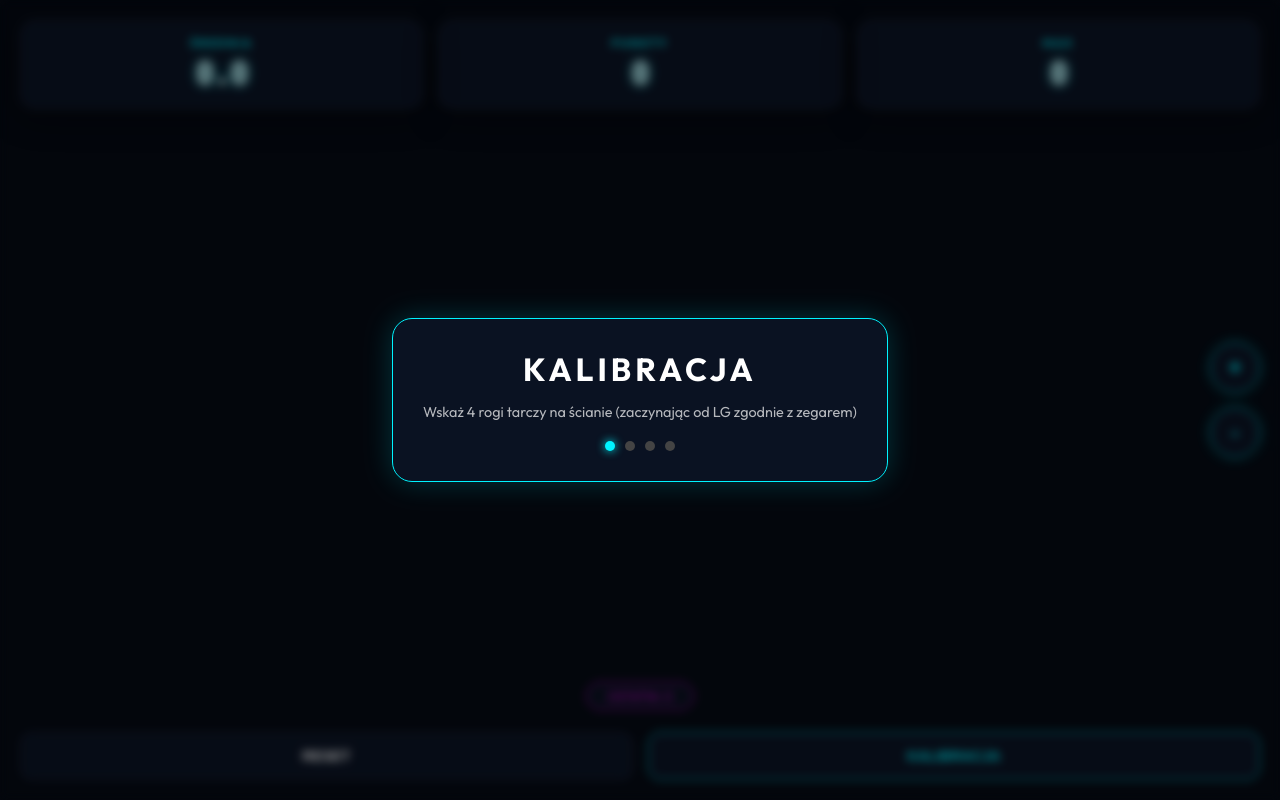
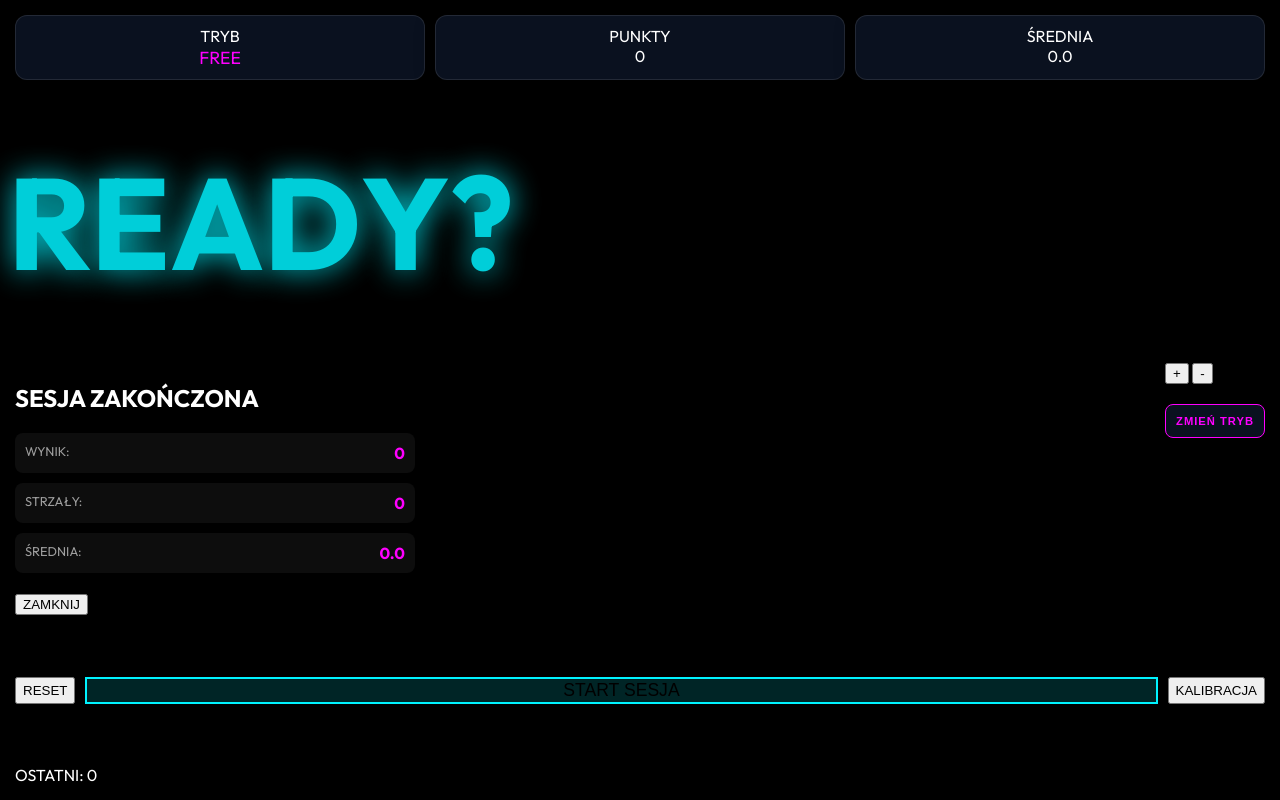
Before and after one commit to LukaszDabros/Antigravity, a PHP site: page / in a window 1280 px wide. Run offline with PHP 8.4, Linux system fonts and the light colour scheme.

Commit message:
Fix UI Motorola G85 i Tryby Treningowe (Precyzja/Szybkość)

```diff
--- a/virtual-shooting-range-mobile/app.js
+++ b/virtual-shooting-range-mobile/app.js
@@ -9,14 +9,16 @@ const dCtx = detectionCanvas.getContext('2d', { willReadFrequently: true });
 const uiCtx = uiCanvas.getContext('2d');
 const shotSound = document.getElementById('shot-sound');
 
+const scoreEl = document.getElementById('score-val');
 const avgValEl = document.getElementById('avg-val');
-const scoreEl = document.getElementById('score-val');
-const maxValEl = document.getElementById('max-val');
+const modeValEl = document.getElementById('mode-val');
 const lastValEl = document.getElementById('last-val');
+const sessionCountdown = document.getElementById('session-countdown');
+const resultModal = document.getElementById('result-modal');
+const resScoreEl = document.getElementById('res-score');
+const resShotsEl = document.getElementById('res-shots');
+const resAvgEl = document.getElementById('res-avg');
 const calibrationOverlay = document.getElementById('calibration-overlay');
-const dots = document.querySelectorAll('.dot');
-const zoomInBtn = document.getElementById('zoom-in');
-const zoomOutBtn = document.getElementById('zoom-out');
 
 // Stan aplikacji
 let state = {
@@ -25,14 +27,22 @@ let state = {
     corners: [], // [tl, tr, br, bl]
     score: 0,
     shots: 0,
-    maxScore: 0,
-    avgScore: 0,
+    sessionShots: 0,
+    sessionScore: 0,
     isArmed: true,
     threshold: 230,
     lastShotTime: 0,
     zoom: 1.0,
+
+    // Sesje
+    mode: 'FREE', // FREE, PRECISION, SPEED
+    sessionState: 'IDLE', // IDLE, COUNTDOWN, ACTIVE
+    timeLeft: 0,
+
+    // Drag & Drop
     isDragging: false,
-    dragIndex: -1
+    dragIndex: -1,
+    dragOffset: { x: 0, y: 0 }
 };
 
 // Ładowanie ustawień
@@ -52,40 +62,31 @@ function loadSettings() {
     }
 }
 
-// 1. Inicjalizacja kamery
+// 1. Inicjalizacja kamery i Zoomu
 async function initCamera() {
     loadSettings();
     try {
         const stream = await navigator.mediaDevices.getUserMedia({
-            video: {
-                facingMode: 'environment',
-                width: { ideal: 1280 },
-                height: { ideal: 720 }
-            }
+            video: { facingMode: 'environment', width: { ideal: 1280 }, height: { ideal: 720 } }
         });
         video.srcObject = stream;
-
         video.onloadedmetadata = () => {
             uiCanvas.width = video.videoWidth;
             uiCanvas.height = video.videoHeight;
             detectionCanvas.width = video.videoWidth / 4;
             detectionCanvas.height = video.videoHeight / 4;
-
             requestAnimationFrame(detectionLoop);
         };
-    } catch (err) {
-        console.error("Camera error:", err);
-    }
+    } catch (err) { console.error(err); }
 }
 
-// Zoom
 function applyZoom() {
     video.style.transform = `scale(${state.zoom})`;
     localStorage.setItem('laser_range_zoom', state.zoom);
 }
 
-zoomInBtn.onclick = () => { state.zoom += 0.2; applyZoom(); };
-zoomOutBtn.onclick = () => { if(state.zoom > 1) state.zoom -= 0.2; applyZoom(); };
+document.getElementById('zoom-in').onclick = () => { state.zoom += 0.2; applyZoom(); };
+document.getElementById('zoom-out').onclick = () => { if(state.zoom > 1) state.zoom -= 0.2; applyZoom(); };
 
 // 2. Detekcja
 function detectionLoop() {
@@ -93,11 +94,10 @@ function detectionLoop() {
     const data = dCtx.getImageData(0, 0, detectionCanvas.width, detectionCanvas.height).data;
 
     let brightestX = -1, brightestY = -1, maxBrightness = 0;
-
     for (let i = 0; i < data.length; i += 4) {
-        const brightness = (data[i] + data[i+1] + data[i+2]) / 3;
-        if (brightness > state.threshold && brightness > maxBrightness) {
-            maxBrightness = brightness;
+        const b = (data[i] + data[i+1] + data[i+2]) / 3;
+        if (b > state.threshold && b > maxBrightness) {
+            maxBrightness = b;
             brightestX = (i / 4) % detectionCanvas.width;
             brightestY = Math.floor((i / 4) / detectionCanvas.width);
         }
@@ -134,26 +134,94 @@ function calculateScore(x, y) {
     return 0;
 }
 
+// 3. Punktacja i Sesje
 function processShot(x, y) {
     if (Date.now() - state.lastShotTime < 400) return;
+
+    // Jeśli sesja jest aktywna, sprawdzamy warunki
+    if (state.sessionState !== 'ACTIVE' && state.mode !== 'FREE') return;
 
     const points = calculateScore(x, y);
     if (points === 0) return;
 
     state.shots++;
     state.score += points;
-    if (points > state.maxScore) state.maxScore = points;
-    state.avgScore = (state.score / state.shots).toFixed(1);
 
-    scoreEl.innerText = state.score;
-    avgValEl.innerText = state.avgScore;
-    maxValEl.innerText = state.maxScore;
-    lastValEl.innerText = points;
+    // Statystyki sesji
+    state.sessionShots++;
+    state.sessionScore += points;
 
+    updateUI();
     shotSound.currentTime = 0;
     shotSound.play().catch(() => {});
     drawHit(x, y);
+    state.lastShotTime = Date.now();
+
+    // Koniec sesji "Precyzja"
+    if (state.mode === 'PRECISION' && state.sessionShots >= 10) {
+        endSession();
+    }
 }
+
+function updateUI() {
+    scoreEl.innerText = state.score;
+    avgValEl.innerText = state.shots > 0 ? (state.score / state.shots).toFixed(1) : "0.0";
+    modeValEl.innerText = state.mode;
+}
+
+// Tryby treningowe
+document.getElementById('mode-toggle').onclick = () => {
+    const modes = ['FREE', 'PRECISION', 'SPEED'];
+    let idx = modes.indexOf(state.mode);
+    state.mode = modes[(idx + 1) % modes.length];
+    updateUI();
+};
+
+document.getElementById('start-session-btn').onclick = startSession;
+
+function startSession() {
+    if (state.isCalibrating) return alert("Najpierw skalibruj tarczę!");
+
+    state.sessionState = 'COUNTDOWN';
+    state.sessionScore = 0;
+    state.sessionShots = 0;
+    uiCtx.clearRect(0, 0, uiCanvas.width, uiCanvas.height); // Czyścimy stare ślady
+    drawTarget();
+
+    let count = 3;
+    sessionCountdown.classList.add('active');
+    const timer = setInterval(() => {
+        sessionCountdown.querySelector('.huge-text').innerText = count > 0 ? count : "START!";
+        if (count === 0) {
+            clearInterval(timer);
+            state.sessionState = 'ACTIVE';
+            setTimeout(() => { sessionCountdown.classList.remove('active'); }, 500);
+            if (state.mode === 'SPEED') startSpeedTimer();
+        }
+        count--;
+    }, 1000);
+}
+
+function startSpeedTimer() {
+    state.timeLeft = 30;
+    const timer = setInterval(() => {
+        state.timeLeft--;
+        if (state.timeLeft <= 0 || state.sessionState !== 'ACTIVE') {
+            clearInterval(timer);
+            if (state.sessionState === 'ACTIVE') endSession();
+        }
+    }, 1000);
+}
+
+function endSession() {
+    state.sessionState = 'IDLE';
+    resScoreEl.innerText = state.sessionScore;
+    resShotsEl.innerText = state.sessionShots;
+    resAvgEl.innerText = state.sessionShots > 0 ? (state.sessionScore / state.sessionShots).toFixed(1) : "0.0";
+    resultModal.classList.add('active');
+}
+
+document.getElementById('close-result').onclick = () => resultModal.classList.remove('active');
 
 function drawTarget() {
     if (state.corners.length < 4) return;
@@ -190,51 +258,55 @@ function drawHit(x, y) {
     uiCtx.fill();
 }
 
-// 4. Kalibracja i Drag & Drop
-window.addEventListener('mousedown', startDrag);
-window.addEventListener('touchstart', (e) => startDrag(e.touches[0]));
-window.addEventListener('mousemove', doDrag);
-window.addEventListener('touchmove', (e) => { e.preventDefault(); doDrag(e.touches[0]); }, {passive: false});
-window.addEventListener('mouseup', stopDrag);
-window.addEventListener('touchend', stopDrag);
+// 4. Drag & Drop (Poprawione dla Motorola G85 - contain fit)
+function getMousePos(e) {
+    const rect = video.getBoundingClientRect();
+
+    // Logika dla object-fit: contain
+    const videoRatio = video.videoWidth / video.videoHeight;
+    const containerRatio = rect.width / rect.height;
+
+    let actualWidth, actualHeight, offsetX = 0, offsetY = 0;
+
+    if (containerRatio > videoRatio) {
+        actualHeight = rect.height;
+        actualWidth = actualHeight * videoRatio;
+        offsetX = (rect.width - actualWidth) / 2;
+    } else {
+        actualWidth = rect.width;
+        actualHeight = actualWidth / videoRatio;
+        offsetY = (rect.height - actualHeight) / 2;
+    }
+
+    const x = ((e.clientX - rect.left - offsetX) / actualWidth) * uiCanvas.width;
+    const y = ((e.clientY - rect.top - offsetY) / actualHeight) * uiCanvas.height;
+
+    return { x, y };
+}
 
 function startDrag(e) {
     if (state.isCalibrating) {
-        handleFirstCalibration(e);
+        const pos = getMousePos(e);
+        state.corners.push(pos);
+        if (state.corners.length === 4) finishCalibration();
         return;
     }
 
-    const rect = uiCanvas.getBoundingClientRect();
-    const x = ((e.clientX - rect.left) / rect.width) * uiCanvas.width;
-    const y = ((e.clientY - rect.top) / rect.height) * uiCanvas.height;
-
+    const pos = getMousePos(e);
     state.corners.forEach((p, i) => {
-        const dist = Math.sqrt(Math.pow(x - p.x, 2) + Math.pow(y - p.y, 2));
-        if (dist < 50) {
+        const d = Math.sqrt(Math.pow(pos.x - p.x, 2) + Math.pow(pos.y - p.y, 2));
+        if (d < 60) {
             state.isDragging = true;
             state.dragIndex = i;
+            state.dragOffset = { x: pos.x - p.x, y: pos.y - p.y };
         }
     });
 }
 
-function handleFirstCalibration(e) {
-    const rect = uiCanvas.getBoundingClientRect();
-    const x = ((e.clientX - rect.left) / rect.width) * uiCanvas.width;
-    const y = ((e.clientY - rect.top) / rect.height) * uiCanvas.height;
-
-    state.corners.push({x, y});
-    dots[state.calibrationStep].classList.add('active');
-    state.calibrationStep++;
-    if (state.calibrationStep === 4) finishCalibration();
-}
-
 function doDrag(e) {
     if (!state.isDragging) return;
-    const rect = uiCanvas.getBoundingClientRect();
-    const x = ((e.clientX - rect.left) / rect.width) * uiCanvas.width;
-    const y = ((e.clientY - rect.top) / rect.height) * uiCanvas.height;
-
-    state.corners[state.dragIndex] = {x, y};
+    const pos = getMousePos(e);
+    state.corners[state.dragIndex] = { x: pos.x - state.dragOffset.x, y: pos.y - state.dragOffset.y };
     updateHandles();
     drawTarget();
 }
@@ -276,4 +348,12 @@ document.getElementById('calibrate-btn').onclick = () => {
     updateHandles();
 };
 
+// Event Listeners
+window.addEventListener('mousedown', startDrag);
+window.addEventListener('touchstart', (e) => startDrag(e.touches[0]));
+window.addEventListener('mousemove', doDrag);
+window.addEventListener('touchmove', (e) => { e.preventDefault(); doDrag(e.touches[0]); }, {passive: false});
+window.addEventListener('mouseup', stopDrag);
+window.addEventListener('touchend', stopDrag);
+
 initCamera();
--- a/virtual-shooting-range-mobile/index.html
+++ b/virtual-shooting-range-mobile/index.html
@@ -17,44 +17,53 @@
         </div>
 
         <!-- Nakładka UI (HUD) -->
-        <div id="hud">
-            <div class="top-bar">
+        <div id="hud" class="flex-column">
+            <div class="top-bar flex-row">
                 <div class="stat-box">
-                    <span class="label">ŚREDNIA</span>
-                    <span id="avg-val" class="value">0.0</span>
+                    <span class="label">TRYB</span>
+                    <span id="mode-val" class="value small">FREE</span>
                 </div>
                 <div class="stat-box">
                     <span class="label">PUNKTY</span>
                     <span id="score-val" class="value">0</span>
                 </div>
                 <div class="stat-box">
-                    <span class="label">MAX</span>
-                    <span id="max-val" class="value">0</span>
+                    <span class="label">ŚREDNIA</span>
+                    <span id="avg-val" class="value">0.0</span>
                 </div>
             </div>
 
-            <!-- Sterowanie Zoomem -->
-            <div class="zoom-controls">
-                <button id="zoom-in" class="zoom-btn">+</button>
-                <button id="zoom-out" class="zoom-btn">-</button>
+            <!-- Odliczanie (Sesje) -->
+            <div id="session-countdown" class="overlay">
+                <div class="huge-text">READY?</div>
             </div>
 
-            <div id="calibration-overlay" class="overlay active">
-                <div class="overlay-content">
-                    <h1>KALIBRACJA</h1>
-                    <p>Wskaż 4 rogi tarczy na ścianie (zaczynając od LG zgodnie z zegarem)</p>
-                    <div class="progress-dots">
-                        <span class="dot active"></span>
-                        <span class="dot"></span>
-                        <span class="dot"></span>
-                        <span class="dot"></span>
+            <!-- Podsumowanie Wyników -->
+            <div id="result-modal" class="overlay">
+                <div class="overlay-content result-card">
+                    <h2>SESJA ZAKOŃCZONA</h2>
+                    <div class="result-stats">
+                        <div class="res-item"><span class="res-label">WYNIK:</span> <span id="res-score" class="res-value">0</span></div>
+                        <div class="res-item"><span class="res-label">STRZAŁY:</span> <span id="res-shots" class="res-value">0</span></div>
+                        <div class="res-item"><span class="res-label">ŚREDNIA:</span> <span id="res-avg" class="res-value">0.0</span></div>
                     </div>
+                    <button id="close-result" class="glass-btn primary">ZAMKNIJ</button>
                 </div>
             </div>
 
-            <div class="controls">
+            <!-- Sterowanie Zoomem i Trybami -->
+            <div class="side-controls flex-column">
+                <div class="zoom-controls">
+                    <button id="zoom-in" class="zoom-btn">+</button>
+                    <button id="zoom-out" class="zoom-btn">-</button>
+                </div>
+                <button id="mode-toggle" class="mode-btn">Zmień Tryb</button>
+            </div>
+
+            <div class="controls flex-row">
                 <button id="reset-btn" class="glass-btn">RESET</button>
-                <button id="calibrate-btn" class="glass-btn primary">KALIBRACJA</button>
+                <button id="start-session-btn" class="glass-btn primary big-btn">START SESJA</button>
+                <button id="calibrate-btn" class="glass-btn">KALIBRACJA</button>
             </div>
 
             <div id="last-shot-box">
--- a/virtual-shooting-range-mobile/style.css
+++ b/virtual-shooting-range-mobile/style.css
@@ -62,224 +62,129 @@ body, html {
 }
 
 /* HUD */
+/* Klasy pomocnicze Flexbox */
+.flex-column { display: flex; flex-direction: column; }
+.flex-row { display: flex; flex-direction: row; }
+
 #hud {
-    position: relative;
+    position: absolute;
+    top: 0;
+    left: 0;
     z-index: 10;
     width: 100%;
     height: 100%;
-    display: flex;
-    flex-direction: column;
-    justify-content: space-between;
-    padding: 20px;
+    padding: 15px;
     pointer-events: none;
+    justify-content: space-between; /* Rozsuwa HUD na całą wysokość */
 }
 
 .top-bar {
-    display: flex;
-    justify-content: space-between;
-    gap: 15px;
+    width: 100%;
+    gap: 10px;
     pointer-events: auto;
 }
 
 .stat-box {
     background: var(--glass-bg);
-    backdrop-filter: blur(10px);
+    backdrop-filter: blur(15px);
     border: 1px solid var(--glass-border);
-    padding: 15px 25px;
-    border-radius: 15px;
+    padding: 10px;
+    border-radius: 12px;
     flex: 1;
     display: flex;
     flex-direction: column;
     align-items: center;
-    box-shadow: 0 8px 32px 0 rgba(0, 0, 0, 0.37);
+    box-shadow: 0 4px 20px rgba(0, 0, 0, 0.4);
 }
 
-.stat-box .label {
-    font-size: 0.7rem;
-    font-weight: 700;
-    letter-spacing: 2px;
-    color: var(--neon-blue);
-    margin-bottom: 5px;
+.stat-box .value.small {
+    font-size: 1.1rem;
+    color: var(--neon-pink);
 }
 
-.stat-box .value {
-    font-family: 'JetBrains Mono', monospace;
-    font-size: 1.8rem;
-    font-weight: 700;
-    text-shadow: 0 0 10px var(--neon-blue);
+/* Wideo z dopasowaniem */
+#camera-feed {
+    width: 100%;
+    height: 100%;
+    object-fit: contain; /* Gwarantuje widoczność CAŁEGO kadru bez ucinania */
+    background: black;
+    transition: transform 0.3s ease;
 }
 
-/* Calibration Overlay */
-.overlay {
+/* Boczny panel sterowania */
+.side-controls {
     position: absolute;
-    top: 0;
-    left: 0;
-    width: 100%;
-    height: 100%;
-    background: rgba(0,0,0,0.4);
-    backdrop-filter: blur(5px);
-    display: none;
-    align-items: center;
-    justify-content: center;
-    z-index: 20;
-    pointer-events: auto;
-    transition: opacity 0.3s ease;
-}
-
-.overlay.active {
-    display: flex;
-}
-
-.overlay-content {
-    text-align: center;
-    padding: 30px;
-    border-radius: 20px;
-    background: var(--glass-bg);
-    border: 1px solid var(--neon-blue);
-    box-shadow: 0 0 30px rgba(0, 243, 255, 0.2);
-}
-
-.overlay-content h1 {
-    font-size: 2rem;
-    margin: 0 0 10px 0;
-    letter-spacing: 4px;
-}
-
-.overlay-content p {
-    font-size: 0.9rem;
-    color: rgba(255,255,255,0.7);
-}
-
-.progress-dots {
-    display: flex;
-    justify-content: center;
-    gap: 10px;
-    margin-top: 20px;
-}
-
-.dot {
-    width: 10px;
-    height: 10px;
-    border-radius: 50%;
-    background: #444;
-}
-
-.dot.active {
-    background: var(--neon-blue);
-    box-shadow: 0 0 10px var(--neon-blue);
-}
-
-/* Controls */
-.controls {
-    display: flex;
-    gap: 15px;
+    right: 15px;
+    top: 50%;
+    transform: translateY(-50%);
+    gap: 20px;
     pointer-events: auto;
 }
 
-.glass-btn {
+.mode-btn {
     background: var(--glass-bg);
-    border: 1px solid var(--glass-border);
-    color: white;
-    padding: 15px;
-    border-radius: 12px;
+    border: 1px solid var(--neon-pink);
+    color: var(--neon-pink);
+    padding: 10px;
+    border-radius: 8px;
+    font-size: 0.7rem;
     font-weight: 700;
-    font-size: 0.9rem;
-    flex: 1;
-    backdrop-filter: blur(10px);
-    transition: 0.2s;
+    letter-spacing: 1px;
+    text-transform: uppercase;
 }
 
-.glass-btn:active {
-    transform: scale(0.95);
-    background: rgba(255,255,255,0.1);
+/* Odliczanie */
+.huge-text {
+    font-size: 8rem;
+    font-weight: 900;
+    color: var(--neon-blue);
+    text-shadow: 0 0 30px var(--neon-blue);
+    animation: zoomPulse 1s infinite;
 }
 
-.glass-btn.primary {
-    border-color: var(--neon-blue);
-    color: var(--neon-blue);
+@keyframes zoomPulse {
+    0% { transform: scale(0.8); opacity: 0.5; }
+    50% { transform: scale(1.1); opacity: 1; }
+    100% { transform: scale(0.8); opacity: 0.5; }
 }
 
-#last-shot-box {
-    position: absolute;
-    bottom: 90px;
-    left: 50%;
-    transform: translateX(-50%);
-    background: var(--glass-bg);
-    padding: 5px 20px;
-    border-radius: 20px;
-    font-size: 0.8rem;
-    color: var(--neon-pink);
-    border: 1px solid var(--neon-pink);
-    opacity: 0.8;
+/* Karta wyników */
+.result-card {
+    width: 85%;
+    max-width: 400px;
+    border-color: var(--neon-pink) !important;
 }
 
-/* Sterowanie Zoomem */
-.zoom-controls {
-    position: absolute;
-    right: 20px;
-    top: 50%;
-    transform: translateY(-50%);
+.result-stats {
+    margin: 20px 0;
     display: flex;
     flex-direction: column;
-    gap: 15px;
-    z-index: 15;
+    gap: 10px;
+}
+
+.res-item {
+    display: flex;
+    justify-content: space-between;
+    padding: 10px;
+    background: rgba(255, 255, 255, 0.05);
+    border-radius: 8px;
+}
+
+.res-label { color: rgba(255,255,255,0.6); font-size: 0.8rem; }
+.res-value { font-weight: 700; color: var(--neon-pink); }
+
+/* Dolne przyciski */
+.controls {
+    width: 100%;
+    gap: 10px;
     pointer-events: auto;
 }
 
-.zoom-btn {
-    width: 50px;
-    height: 50px;
-    border-radius: 50%;
-    background: var(--glass-bg);
-    border: 1px solid var(--neon-blue);
-    color: var(--neon-blue);
-    font-size: 1.5rem;
-    font-weight: 700;
-    backdrop-filter: blur(10px);
-    box-shadow: 0 0 15px rgba(0, 243, 255, 0.2);
-    display: flex;
-    align-items: center;
-    justify-content: center;
-}
-
-.zoom-btn:active {
-    background: var(--neon-blue);
-    color: var(--dark-bg);
-    transform: scale(0.9);
-}
-
-/* Uchwyty kalibracji (Drag & Drop) */
-.calib-handle {
-    position: absolute;
-    width: 44px; /* Rozmiar dla wygodnego dotyku */
-    height: 44px;
-    border: 2px solid var(--neon-blue);
-    border-radius: 50%;
-    transform: translate(-50%, -50%);
-    z-index: 25;
-    background: rgba(0, 243, 255, 0.1);
-    box-shadow: 0 0 15px var(--neon-blue);
-    pointer-events: auto;
-}
-
-.calib-handle::after {
-    content: '';
-    position: absolute;
-    top: 50%;
-    left: 50%;
-    width: 6px;
-    height: 6px;
-    background: white;
-    border-radius: 50%;
-    transform: translate(-50%, -50%);
-}
-
-#camera-feed {
-    width: 100%;
-    height: 100%;
-    object-fit: cover;
-    filter: brightness(0.6) contrast(1.2);
-    transition: transform 0.3s ease; /* Płynny zoom */
+.big-btn {
+    flex: 2 !important;
+    font-size: 1.1rem !important;
+    background: rgba(0, 243, 255, 0.15) !important;
+    border: 2px solid var(--neon-blue) !important;
 }
 
 /* Animacje */
```
